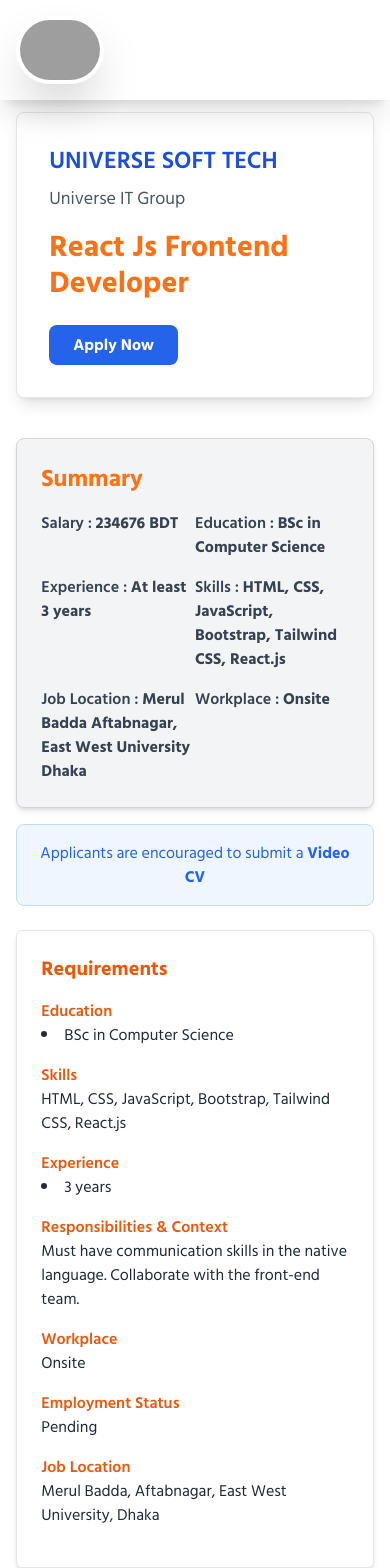
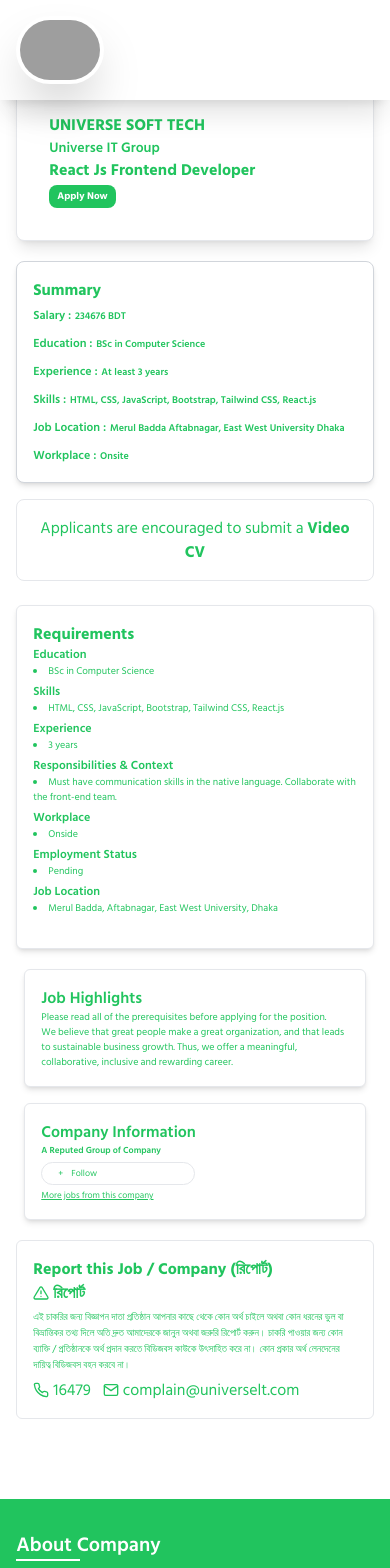
Before and after one commit to universeIt137/RealState-FrontEnd, a React (Vite) app: page /career-details in a window 390 px wide. Shown: the top 1568 px of the page. Built offline with nearby package versions, Linux system fonts and the light colour scheme; grey boxes are pictures that could not be loaded.

Commit message:
carrer details page responsive design completed

```diff
--- a/src/pages/clientSide/carrer-page/CareerDetailsPage.jsx
+++ b/src/pages/clientSide/carrer-page/CareerDetailsPage.jsx
@@ -1,150 +1,161 @@
 import React from 'react';
 import { FiAlertTriangle, FiPhone, FiMail } from 'react-icons/fi';
+import { Link } from 'react-router-dom';
 
 const CareerDetailsPage = () => {
   // Scrolls to the top of the page when the component is loaded
   React.useEffect(() => {
-    window.scrollTo(0, 0);
+    // window.scrollTo(0, 0);
   }, []);
 
   return (
-    <div className="w-11/12 mx-auto my-28">
+    <div className="w-11/12 mx-auto my-20 md:my-28">
       {/* Job Header */}
       <div className="bg-white p-8 border border-gray-200 rounded-lg shadow-lg mt-10">
         <div>
-          <div className="text-blue-700 font-semibold text-2xl mb-2">UNIVERSE SOFT TECH</div>
-          <div className="text-gray-600 text-lg">Universe IT Group</div>
-          <div className="text-orange-500 text-3xl font-bold mt-4">React Js Frontend Developer</div>
+          <div className=" font-bold md:text-2xl xl:text-4xl text-[#21c45e] md:mb-2">UNIVERSE SOFT TECH</div>
+          <div className="text-[#21c45e] text-[14px] font-semibold md:text-2xl">Universe IT Group</div>
+          <div className="text-[#21c45e] md:text-2xl xl:text-4xl font-bold md:mt-4">React Js Frontend Developer</div>
         </div>
-        <button className="mt-6 bg-blue-600 hover:bg-blue-700 text-white font-bold py-2 px-6 rounded-lg">
+        <button className="md:mt-6 bg-[#21c45e]  text-white font-bold md:py-2 py-1 px-2 md:text-[16px] text-[10px] md:px-6 rounded-lg">
           Apply Now
         </button>
       </div>
 
       {/* Job Summary */}
-      <div className="bg-gray-100 border border-gray-300 rounded-lg p-6 mx-auto mt-10 shadow-md">
-        <h2 className="text-orange-500 font-bold text-2xl mb-4">Summary</h2>
-        <div className="grid grid-cols-2 gap-y-4 text-gray-700">
+      <div className="bg-white border border-gray-300 rounded-lg p-4 md:p-6 mx-auto mt-5 md:mt-10 shadow-md">
+        <h2 className="text-[#21c45e] font-bold lg:text-4xl md:text-2xl md:mb-4">Summary</h2>
+        <div className="grid md:grid-cols-2 gap-y-1 md:gap-y-4 text-[#21c45e]">
           <div>
-            <span className="font-semibold">Salary :</span> <span className="font-bold">234676 BDT</span>
+            <span className="font-semibold md:text-[16px] lg:text-[18px] text-[12px]">Salary :</span> <span className="font-semibold md:text-[16px] lg:text-[18px] text-[10px]">234676 BDT</span>
           </div>
           <div>
-            <span className="font-semibold">Education :</span> <span className="font-bold">BSc in Computer Science</span>
+            <span className="font-semibold md:text-[16px] lg:text-[18px] text-[12px]">Education :</span> <span className="font-semibold md:text-[16px] lg:text-[18px] text-[10px]">BSc in Computer Science</span>
           </div>
           <div>
-            <span className="font-semibold">Experience :</span> <span className="font-bold">At least 3 years</span>
+            <span className="font-semibold md:text-[16px] lg:text-[18px] text-[12px]">Experience :</span> <span className="font-semibold md:text-[16px] lg:text-[18px] text-[10px]">At least 3 years</span>
           </div>
           <div>
-            <span className="font-semibold">Skills :</span> <span className="font-bold">HTML, CSS, JavaScript, Bootstrap, Tailwind CSS, React.js</span>
+            <span className="font-semibold md:text-[16px] lg:text-[18px] text-[12px]">Skills :</span> <span className="font-semibold md:text-[16px] lg:text-[18px] text-[10px]">HTML, CSS, JavaScript, Bootstrap, Tailwind CSS, React.js</span>
           </div>
           <div>
-            <span className="font-semibold">Job Location :</span> <span className="font-bold">Merul Badda Aftabnagar, East West University Dhaka</span>
+            <span className="font-semibold md:text-[16px] lg:text-[18px] text-[12px]">Job Location :</span> <span className="font-semibold md:text-[16px] lg:text-[18px] text-[10px]">Merul Badda Aftabnagar, East West University Dhaka</span>
           </div>
           <div>
-            <span className="font-semibold">Workplace :</span> <span className="font-bold">Onsite</span>
+            <span className="font-semibold md:text-[16px] lg:text-[18px] text-[12px]">Workplace :</span> <span className="font-semibold md:text-[16px] lg:text-[18px] text-[10px]">Onsite</span>
           </div>
         </div>
       </div>
 
       {/* Video CV Notice */}
-      <div className="border border-blue-200 bg-blue-50 text-blue-600 rounded-lg p-4 text-center mx-auto mt-4">
+      <div className="border  text-[#21c45e]  rounded-lg p-4 text-center mx-auto mt-4">
         <span>Applicants are encouraged to submit a <span className="font-bold">Video CV</span></span>
       </div>
 
       {/* Requirements Section */}
-      <div className="p-6 mx-auto bg-white border rounded-md shadow-md mt-6">
-        <h2 className="text-orange-600 text-xl font-bold mb-4">Requirements</h2>
+      <div className="p-4 md:p-6 mx-auto bg-white border rounded-md shadow-md mt-6">
+        <h2 className="text-[#21c45e] md:text-2xl lg:text-4xl font-bold md:mb-4">Requirements</h2>
 
-        <section className="mb-4">
-          <h3 className="text-orange-600 font-semibold">Education</h3>
+        <section className="md:mb-4 mb-1 ">
+          <h3 className="text-[#21c45e] text-[12px] md:text-[16px] font-semibold">Education</h3>
           <ul className="list-disc list-inside">
-            <li>BSc in Computer Science</li>
+            <li className='md:text-[16px] text-[10px] text-[#21c45e] ' >BSc in Computer Science</li>
+          </ul>
+        </section>
+
+        <section className=" mb-1 md:mb-4">
+          <h3 className="text-[#21c45e] text-[12px] md:text-[16px] font-semibold">Skills</h3>
+          <ul className='list-disc list-inside' >
+          <li className='md:text-[16px] text-[10px] text-[#21c45e] ' >HTML, CSS, JavaScript, Bootstrap, Tailwind CSS, React.js</li>
+          </ul>
+        </section>
+
+        <section className="md:mb-4 mb-1 ">
+          <h3 className="text-[#21c45e] text-[12px] md:text-[16px] font-semibold">Experience</h3>
+          <ul className="list-disc list-inside">
+            <li className='md:text-[16px] text-[10px] text-[#21c45e] ' >3 years</li>
+          </ul>
+        </section>
+
+        <section className="md:mb-4 mb-1">
+          <h3 className="text-[#21c45e] text-[12px] md:text-[16px] font-semibold">Responsibilities & Context</h3>
+          <ul className="list-disc list-inside">
+            <li className='md:text-[16px] text-[10px] text-[#21c45e] '  >Must have communication skills in the native language. Collaborate with the front-end team.</li>
+          </ul>
+        </section>
+
+        <section className="md:mb-4 mb-1">
+          <h3 className="text-[#21c45e] text-[12px] md:text-[16px] font-semibold">Workplace</h3>
+          <ul className="list-disc list-inside">
+            <li className='md:text-[16px] text-[10px] text-[#21c45e]'> Onside </li>
+          </ul>
+        </section>
+
+        <section className="md:mb-4 mb-1">
+          <h3 className="text-[#21c45e] text-[12px] md:text-[16px] font-semibold">Employment Status</h3>
+          <ul className="list-disc list-inside">
+            <li className='md:text-[16px] text-[10px] text-[#21c45e]'> Pending </li>
           </ul>
         </section>
 
         <section className="mb-4">
-          <h3 className="text-orange-600 font-semibold">Skills</h3>
-          <p>HTML, CSS, JavaScript, Bootstrap, Tailwind CSS, React.js</p>
-        </section>
-
-        <section className="mb-4">
-          <h3 className="text-orange-600 font-semibold">Experience</h3>
+          <h3 className="text-[#21c45e] text-[12px] md:text-[16px] font-semibold">Job Location</h3>
           <ul className="list-disc list-inside">
-            <li>3 years</li>
+            <li className='md:text-[16px] text-[10px] text-[#21c45e]'> Merul Badda, Aftabnagar, East West University, Dhaka </li>
           </ul>
-        </section>
-
-        <section className="mb-4">
-          <h3 className="text-orange-600 font-semibold">Responsibilities & Context</h3>
-          <p>Must have communication skills in the native language. Collaborate with the front-end team.</p>
-        </section>
-
-        <section className="mb-4">
-          <h3 className="text-orange-600 font-semibold">Workplace</h3>
-          <p>Onsite</p>
-        </section>
-
-        <section className="mb-4">
-          <h3 className="text-orange-600 font-semibold">Employment Status</h3>
-          <p>Pending</p>
-        </section>
-
-        <section className="mb-4">
-          <h3 className="text-orange-600 font-semibold">Job Location</h3>
-          <p>Merul Badda, Aftabnagar, East West University, Dhaka</p>
         </section>
       </div>
 
       {/* Job Highlights Section */}
-      <div className="p-6 mx-auto space-y-4 mt-6">
-        <div className="bg-blue-100 p-4 rounded-md">
-          <h3 className="text-blue-700 font-semibold">Job Highlights</h3>
-          <p className="text-gray-800 mt-2">
+      <div className="md:p-6 p-2 mx-auto space-y-4 mt-3 md:mt-6">
+        <div className="bg-white  border shadow-md p-4 rounded-md">
+          <h3 className="text-[#21c45e] md:text-2xl lg:text-4xl font-semibold">Job Highlights</h3>
+          <p className="text-[#21c45e] md:mt-2 md:text-[16px] text-[10px] ">
             Please read all of the prerequisites before applying for the position.
           </p>
-          <p className="text-gray-800 mt-2">
+          <p className="text-[#21c45e] md:text-[16px] text-[10px] md:mt-2">
             We believe that great people make a great organization, and that leads to sustainable business growth. Thus, we offer a meaningful, collaborative, inclusive and rewarding career.
           </p>
         </div>
 
         {/* Company Information Section */}
-        <div className="bg-gray-100 p-4 rounded-md flex justify-between items-center">
+        <div className="bg-white shadow-md border p-4 rounded-md flex flex-col md:flex-row md:justify-between md:items-center">
           <div>
-            <h3 className="text-blue-700 font-semibold">Company Information</h3>
-            <p className="text-gray-800">A Reputed Group of Company</p>
+            <h3 className="text-[#21c45e] lg:text-4xl md:text-2xl font-semibold">Company Information</h3>
+            <p className="text-[#21c45e] lg:text-2xl font-semibold md:text-lg text-[9px] ">A Reputed Group of Company</p>
           </div>
-          <div className="flex items-center space-x-4">
-            <button className="border border-blue-500 text-blue-500 px-4 py-1 rounded-full flex items-center">
+          <div className="flex flex-col md:flex-row md:items-center  md:space-x-4">
+            <button className="border text-[#21c45e] w-1/2 my-1 px-4 py-1 rounded-full flex md:text-lg text-[9px] items-center">
               <span className="mr-2">+</span> Follow
             </button>
-            <a href="#" className="text-blue-600 underline">
+            <Link to="" className="md:text-lg text-[9px] text-[#21c45e]  underline">
               More jobs from this company
-            </a>
+            </Link>
           </div>
         </div>
       </div>
 
       {/* Report Section */}
-      <div className="p-6 mx-auto bg-red-50 border border-red-300 rounded-md space-y-4 mt-6">
-        <div className="flex justify-between items-center">
-          <h3 className="text-blue-700 font-semibold">
-            Report this Job / Company <span className="text-blue-700">(রিপোর্ট)</span>
+      <div className="md:p-6 p-4 mx-auto bg-white border rounded-md md:space-y-4 mt-3 md:mt-6">
+        <div className="flex flex-col md:flex-row md:justify-between md:items-center">
+          <h3 className="text-[#21c45e] md:text-2xl lg:text-4xl font-bold">
+            Report this Job / Company <span className="text-[#21c45e] md:text-2xl lg:text-4xl font-bold">(রিপোর্ট)</span>
           </h3>
-          <button className="flex items-center text-red-700 font-semibold">
+          <button className="flex items-center text-[#21c45e] md:text-xl lg:text-2xl  font-bold">
             <FiAlertTriangle className="mr-1" /> রিপোর্ট
           </button>
         </div>
 
-        <p className="text-gray-700 leading-relaxed">
+        <p className="text-[#21c45e] md:text-[16px] text-[10px] mt-1 leading-relaxed">
           এই চাকরির জন্য বিজ্ঞাপন দাতা প্রতিষ্ঠান আপনার কাছে থেকে কোন অর্থ চাইলে অথবা কোন ধরনের ভুল বা বিভ্রান্তিকর তথ্য দিলে অতি দ্রুত আমাদেরকে জানুন অথবা জরুরি রিপোর্ট করুন। চাকরি পাওয়ার জন্য কোন ব্যাক্তি / প্রতিষ্ঠানকে অর্থ প্রদান করতে বিডিজবস কাউকে উৎসাহিত করে না। কোন প্রকার অর্থ লেনদেনের দায়িত্ব বিডিজবস বহন করবে না।
         </p>
 
-        <div className="flex items-center space-x-6 text-gray-700">
-          <div className="flex items-center">
+        <div className="flex items-center mt-1 space-x-3 md:space-x-6 text-[#21c45e]">
+          <div className="flex lg:text-xl md:text-[17px] items-center">
             <FiPhone className="mr-1" />
             <span>16479</span>
           </div>
-          <div className="flex items-center">
+          <div className="flex items-center lg:text-xl md:text-[17px] ">
             <FiMail className="mr-1" />
             <span>complain@universelt.com</span>
           </div>
```
